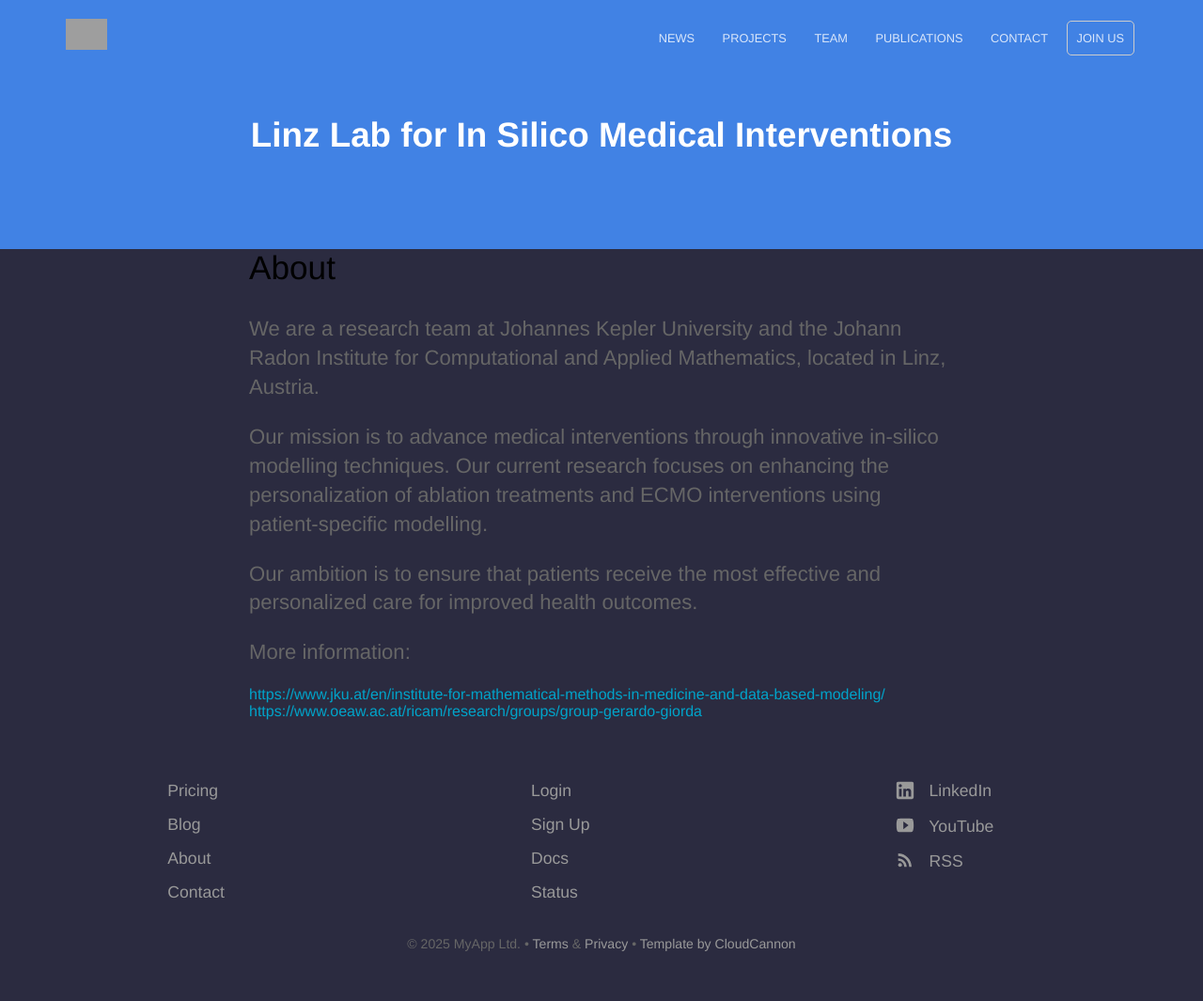
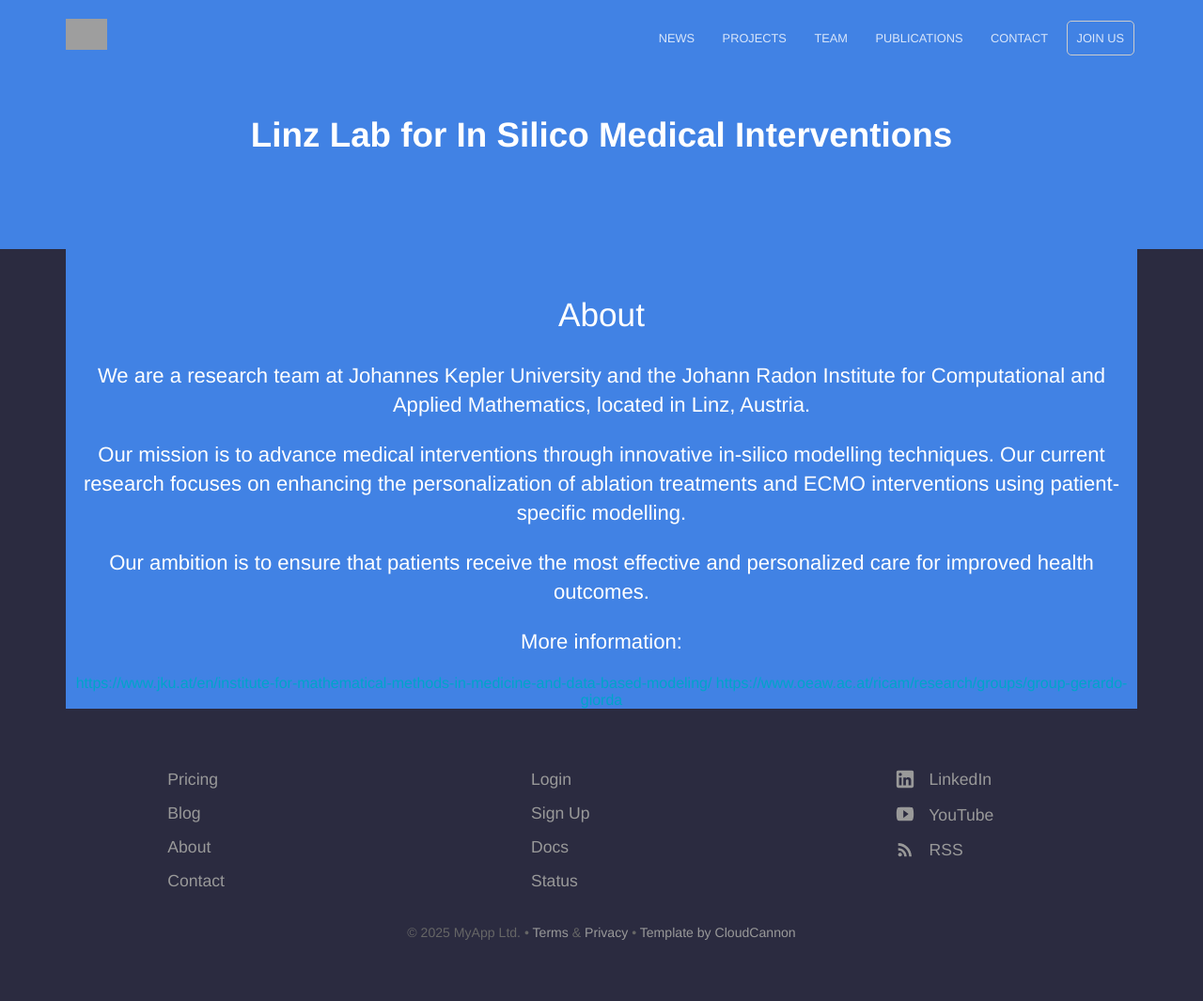
Before and after one commit to linzlabinsilmed/linzlabinsilmed.github.io, a Jekyll site: the page built from index.html, in a window 1280 px wide. Shown: the whole page at 94% size. Built offline with Jekyll 4.4.1, drawn with Linux system fonts in a browser that asks for light colours; the list of posts is cut into pages by our own code; grey boxes are pictures that could not be loaded.

Commit message:
Update index.html

```diff
--- a/index.html
+++ b/index.html
@@ -8,7 +8,8 @@ description: Track and optimize your sales team in real time
 	</div>
 </section>
 
-<div class="text-container">
+<div class="container flex">
+	<div class="hero">
 			<h2 class="text editable">About</h2>
 			<p>We are a research team at Johannes Kepler University and the Johann Radon Institute for Computational and Applied Mathematics, located in Linz, Austria.</p>
 			<p>Our mission is to advance medical interventions through innovative in-silico modelling techniques. Our current research focuses on enhancing the personalization of ablation treatments and ECMO interventions using patient-specific modelling.</p>
@@ -16,4 +17,5 @@ description: Track and optimize your sales team in real time
 			<p>More information:</p>
 			<a href="https://www.jku.at/en/institute-for-mathematical-methods-in-medicine-and-data-based-modeling/">https://www.jku.at/en/institute-for-mathematical-methods-in-medicine-and-data-based-modeling/</a>
 			<a href="https://www.oeaw.ac.at/ricam/research/groups/group-gerardo-giorda">https://www.oeaw.ac.at/ricam/research/groups/group-gerardo-giorda</a>
+	</div>
 </div>
```
